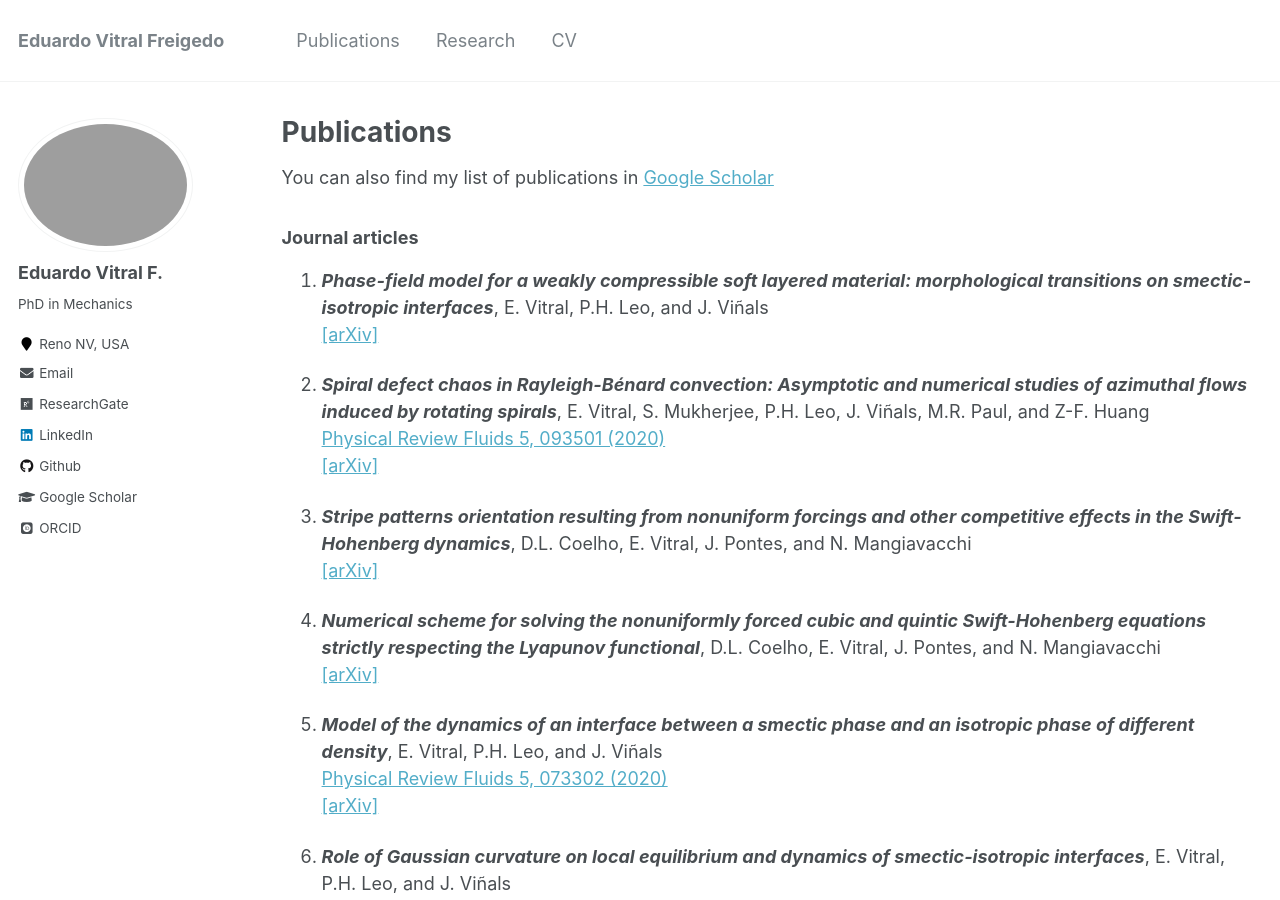
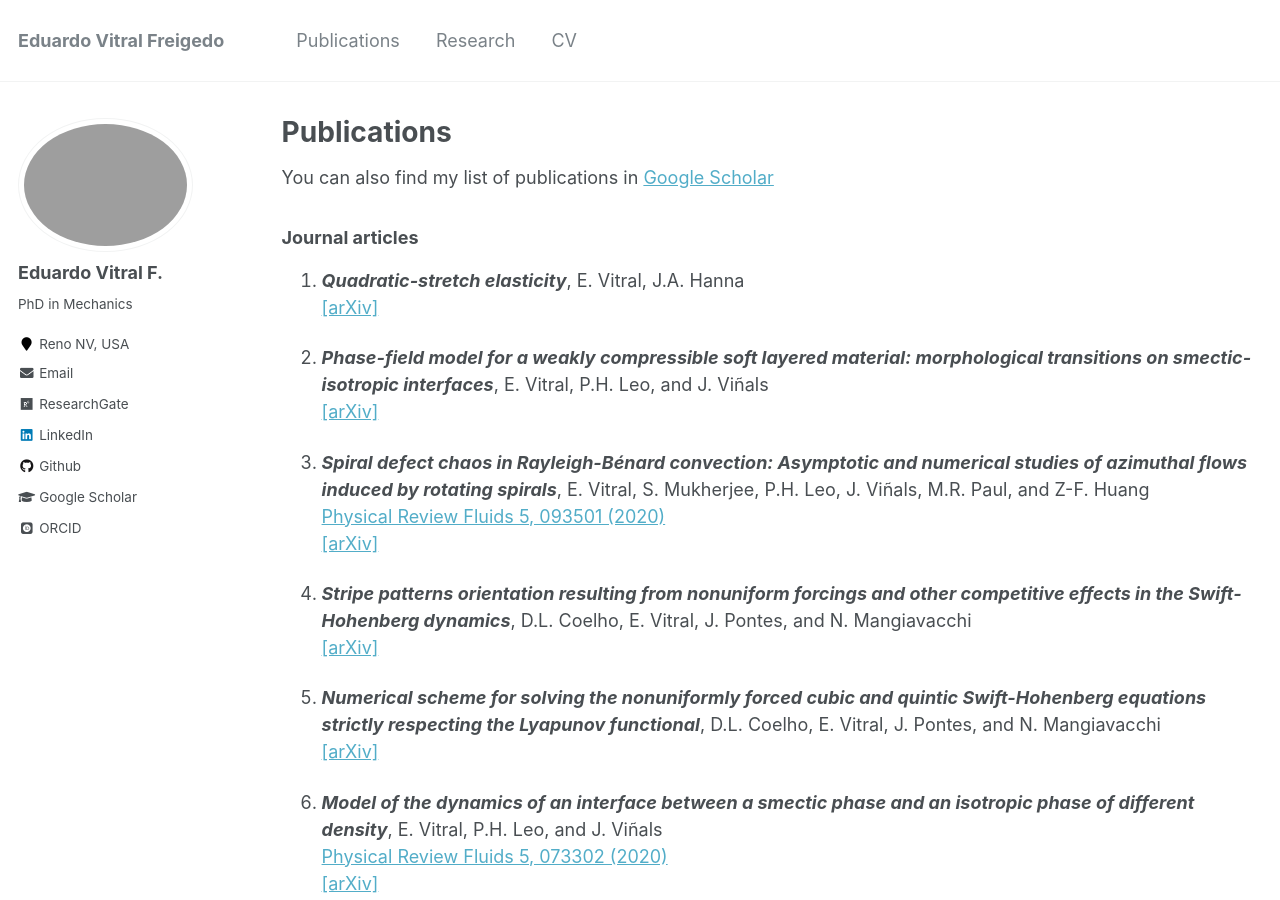
Before and after one commit to evitral/evitral.github.io, a Jekyll site: the page built from _pages/publications.md, in a window 1280 px wide and 900 px high. Built offline with Jekyll 4.4.1, drawn with Linux system fonts in a browser that asks for light colours; some web fonts are replaced.

```diff
--- a/_pages/publications.md
+++ b/_pages/publications.md
@@ -21,35 +21,39 @@ You can also find my list of publications in [Google Scholar](https://scholar.go
 
 ### Journal articles
 
-1. _**Phase-field model for a weakly compressible soft layered material: morphological transitions on smectic-isotropic interfaces**_,
+1. _**Quadratic-stretch elasticity**_,
+E.&#160;Vitral, J.A.&#160;Hanna <br />
+[[arXiv]](https://arxiv.org/abs/2104.11714)
+
+2. _**Phase-field model for a weakly compressible soft layered material: morphological transitions on smectic-isotropic interfaces**_,
 E.&#160;Vitral, P.H.&#160;Leo, and J.&#160;Viñals <br />
 [[arXiv]](https://arxiv.org/abs/2103.16734)
 
-2. _**Spiral defect chaos in Rayleigh-Bénard convection: Asymptotic and numerical studies of azimuthal flows induced by rotating spirals**_,
+3. _**Spiral defect chaos in Rayleigh-Bénard convection: Asymptotic and numerical studies of azimuthal flows induced by rotating spirals**_,
 E.&#160;Vitral, S.&#160;Mukherjee, P.H.&#160;Leo, J.&#160;Viñals, M.R.&#160;Paul, and Z-F.&#160;Huang <br />
 [Physical Review Fluids 5, 093501 (2020)](https://journals.aps.org/prfluids/abstract/10.1103/PhysRevFluids.5.093501) <br />
 [[arXiv]](https://arxiv.org/abs/2006.00147)
 
-3. _**Stripe patterns orientation resulting from nonuniform forcings
+4. _**Stripe patterns orientation resulting from nonuniform forcings
 and other competitive effects in the Swift-Hohenberg dynamics**_,
 D.L.&#160;Coelho, E.&#160;Vitral, J.&#160;Pontes, and N.&#160;Mangiavacchi <br />
 [[arXiv]](https://arxiv.org/abs/2008.00319)
 
-4. _**Numerical scheme for solving the nonuniformly forced cubic and quintic Swift-Hohenberg equations strictly respecting the Lyapunov functional**_,
+5. _**Numerical scheme for solving the nonuniformly forced cubic and quintic Swift-Hohenberg equations strictly respecting the Lyapunov functional**_,
 D.L.&#160;Coelho, E.&#160;Vitral, J.&#160;Pontes, and N.&#160;Mangiavacchi <br />
 [[arXiv]](https://arxiv.org/abs/2007.16080)
 
-5. _**Model of the dynamics of an interface between a smectic phase and an isotropic phase of different density**_,
+6. _**Model of the dynamics of an interface between a smectic phase and an isotropic phase of different density**_,
 E.&#160;Vitral, P.H.&#160;Leo, and J.&#160;Viñals <br />
 [Physical Review Fluids 5, 073302 (2020)](https://journals.aps.org/prfluids/abstract/10.1103/PhysRevFluids.5.073302) <br />
 [[arXiv]](https://arxiv.org/abs/2007.15804)
 
-6. _**Role of Gaussian curvature on local equilibrium and dynamics of smectic-isotropic interfaces**_,
+7. _**Role of Gaussian curvature on local equilibrium and dynamics of smectic-isotropic interfaces**_,
 E.&#160;Vitral, P.H.&#160;Leo, and J.&#160;Viñals <br />
 [Physical Review E 100, 032805 (2019)](https://journals.aps.org/pre/abstract/10.1103/PhysRevE.100.032805) <br />
 [[arXiv]](https://arxiv.org/abs/1910.00488)
 
-7. _**Nano-patterning of surfaces by ion sputtering: Numerical study of the anisotropic damped Kuramoto-Sivashinsky equation**_,
+8. _**Nano-patterning of surfaces by ion sputtering: Numerical study of the anisotropic damped Kuramoto-Sivashinsky equation**_,
 E.&#160;Vitral, D.&#160;Walgraef, J.&#160;Pontes, G.R.&#160;Anjos, and N.&#160;Mangiavacchi <br />
 [Computational Materials Science 146, 193 (2018)](https://www.sciencedirect.com/science/article/abs/pii/S0927025618300405) <br />
 [Manuscript](https://evitral.github.io/files/sputDKS.pdf) <br />
```
Also changed, not shown: _pages/about.md (+1 -1 lines), Gemfile.lock, 3 other files.
